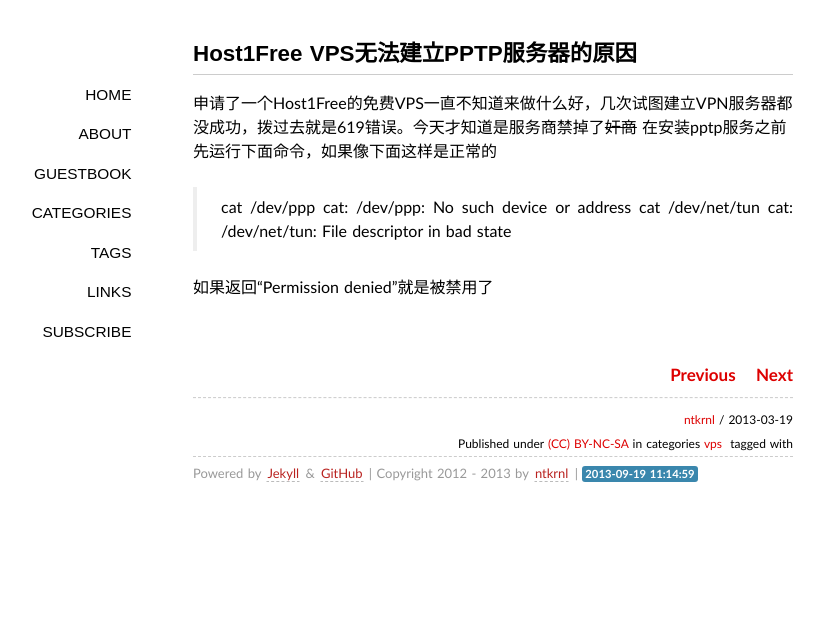
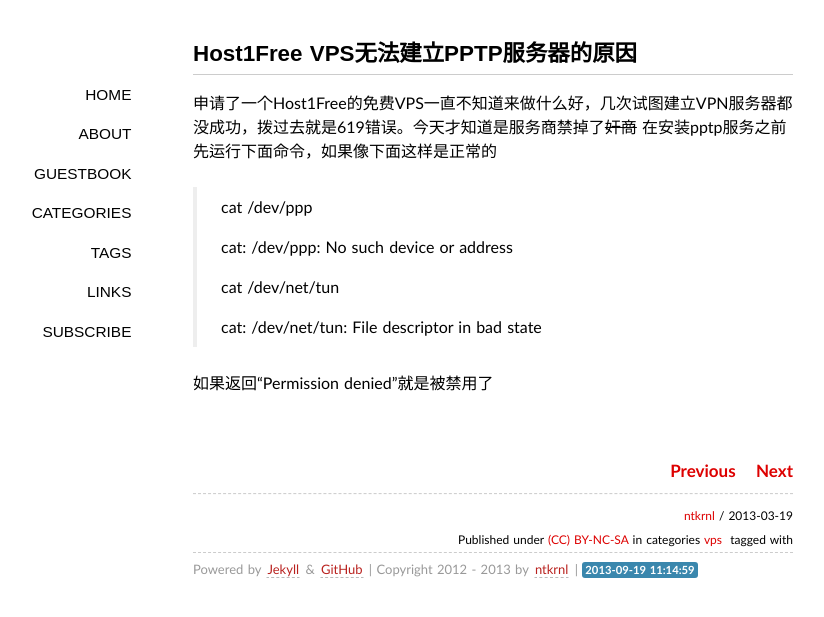
Before and after one commit to ntkrnl/ntkrnl.github.io, a Jekyll site: the page built from _posts/2013-03-19-host1free-vps-cannot-establish-pptp-server.markdown, in a window 1280 px wide. Shown: the top 617 px of the page, without its empty margins (147-971 px from the left). Built offline with Jekyll 4.4.1, drawn with Linux system fonts in a browser that asks for light colours; some web fonts are replaced; Markdown is read by kramdown in place of the engine named in the settings; comment, search, counter and statistics services are not loaded.

```diff
--- a/_posts/2013-03-19-host1free-vps-cannot-establish-pptp-server-causes.markdown
+++ b/_posts/2013-03-19-host1free-vps-cannot-establish-pptp-server.markdown
@@ -13,7 +13,13 @@ categories:
 申请了一个Host1Free的免费VPS一直不知道来做什么好，几次试图建立VPN服务器都没成功，拨过去就是619错误。今天才知道是服务商禁掉了<del>奸商</del> 在安装pptp服务之前先运行下面命令，如果像下面这样是正常的
 
 
-> cat /dev/ppp cat: /dev/ppp: No such device or address cat /dev/net/tun cat: /dev/net/tun: File descriptor in bad state
+> cat /dev/ppp
+>
+> cat: /dev/ppp: No such device or address
+>
+> cat /dev/net/tun
+>
+> cat: /dev/net/tun: File descriptor in bad state
 
 
 如果返回“Permission denied”就是被禁用了
```
Also changed, not shown: other parts of _posts/2013-03-19-host1free-vps-cannot-establish-pptp-server.markdown (+1 -1 lines).
